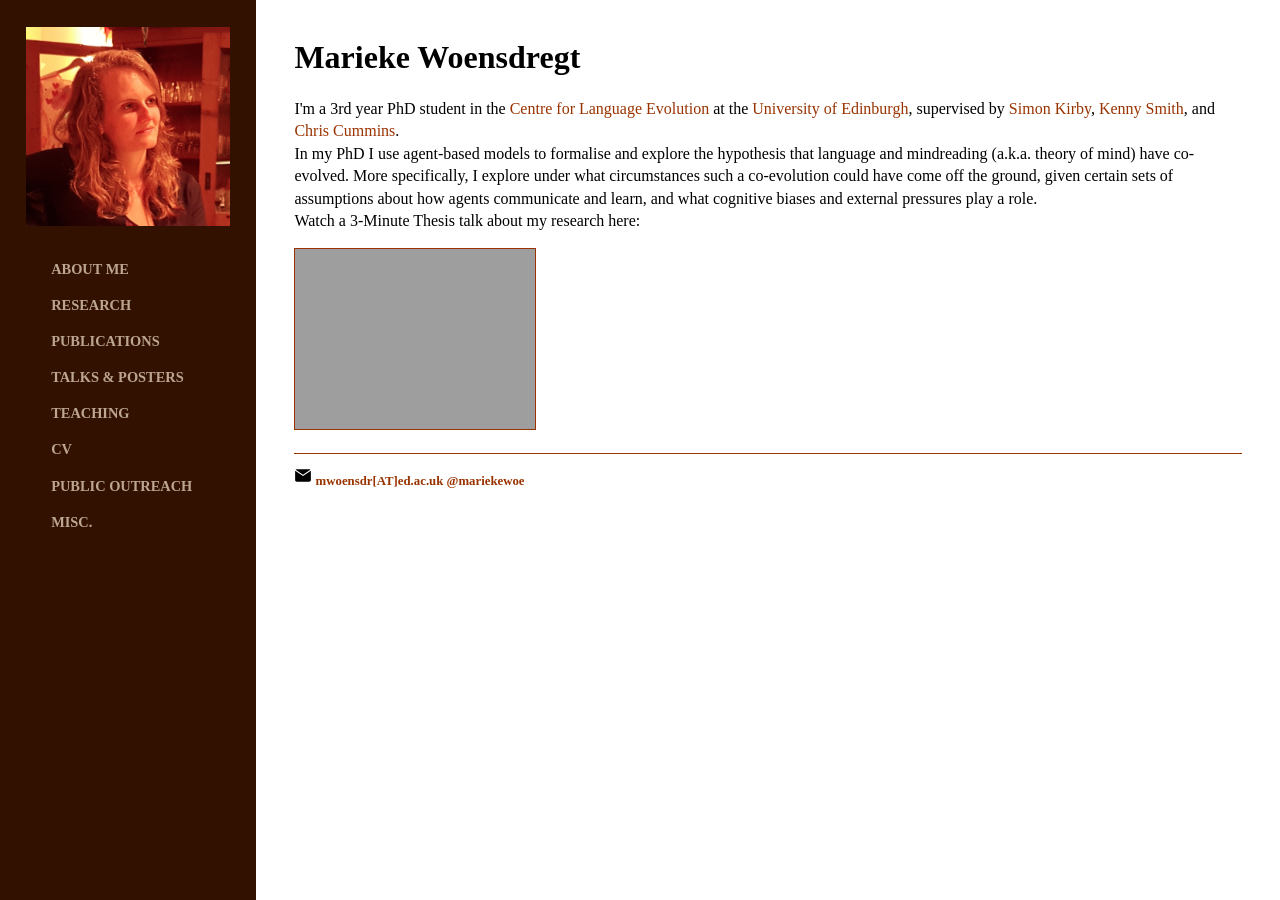
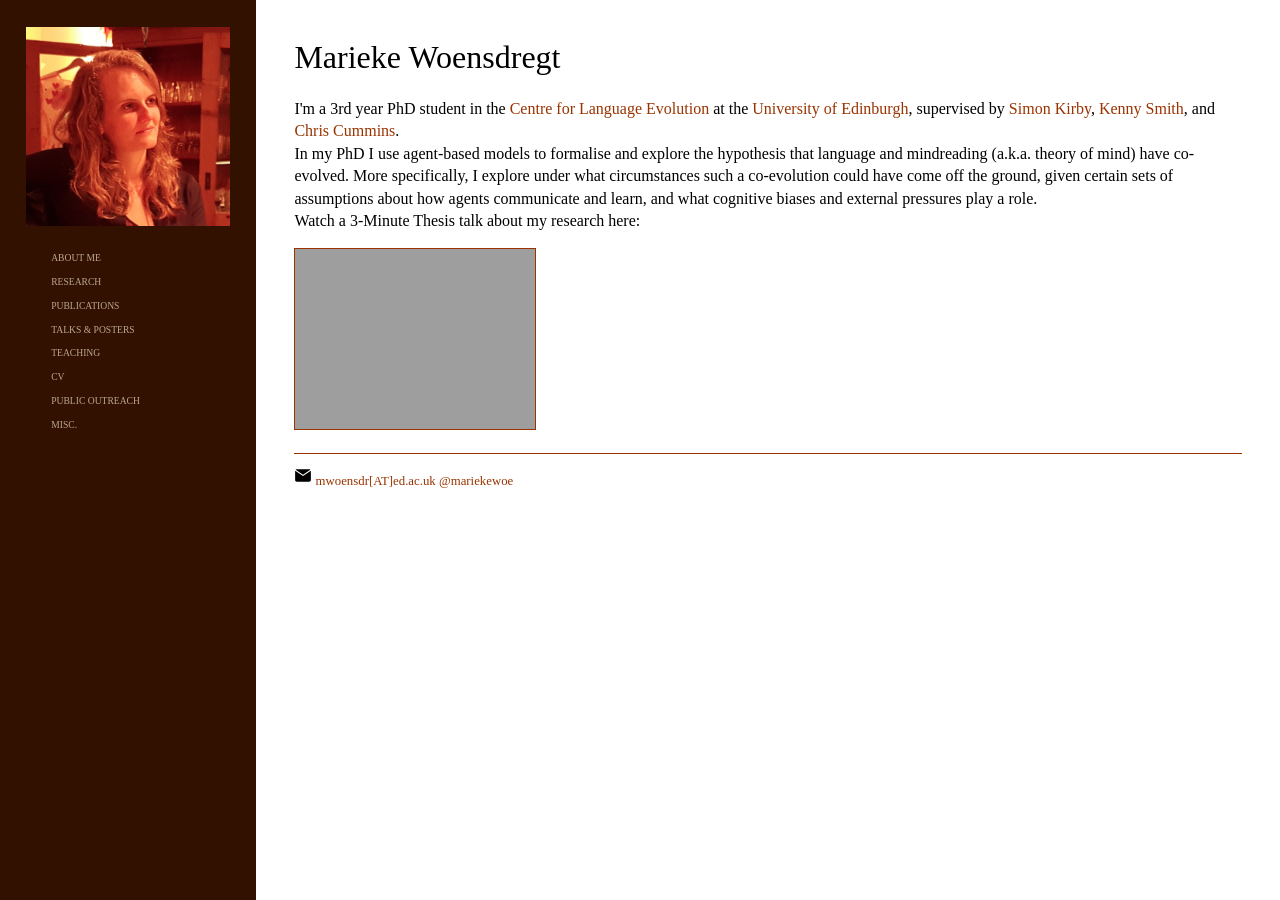
Before and after one commit to marieke-woensdregt/marieke-woensdregt.github.io, a Jekyll site: the page built from index.html, in a window 1280 px wide. Built offline with Jekyll 4.4.1, drawn with Linux system fonts in a browser that asks for light colours; grey boxes are pictures that could not be loaded.

Commit message:
Update main.css

```diff
--- a/css/main.css
+++ b/css/main.css
@@ -40,19 +40,23 @@ a.menu {
 h1 {
   font-size: 2em;
   font-family:'Avenir Next';
+  font-weight: normal;
 }
 h2 {
   font-size: 1.5em;
   font-family:'Avenir Next';
+  font-weight: normal;
 }
 h3 {
   font-size: 1em;
   font-family:'Avenir Next';
+  font-weight: normal;
 }
 h4 {
   font-size: 0.6em;
   font-family:'Avenir Next';
   text-transform: uppercase;
+  font-weight: normal;
 }
 p {
     font-size: 1em;
@@ -80,8 +84,6 @@ ul.posts li {
 }
 
 sidebar {
-    font-size: 1.5em;
-    font-family:'Avenir Next';
     float: left;
     clear: left;
     position:absolute;
```
Lines whose indentation alone changed are shown as unchanged.
